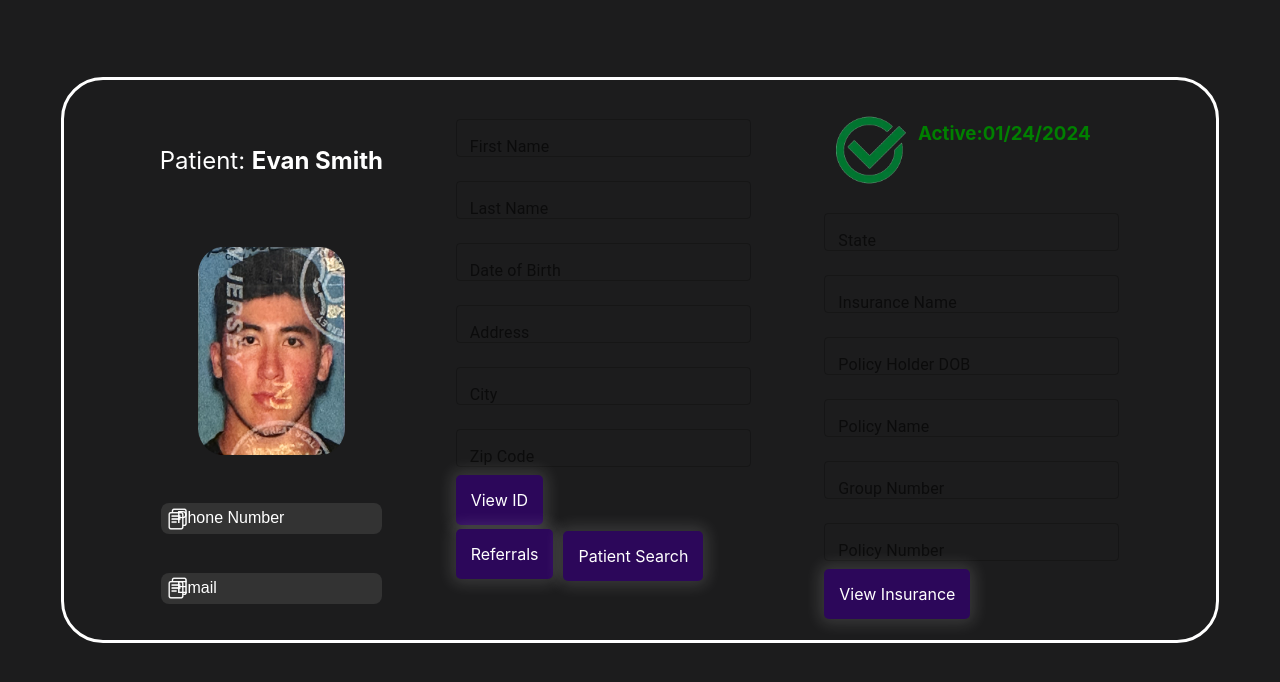
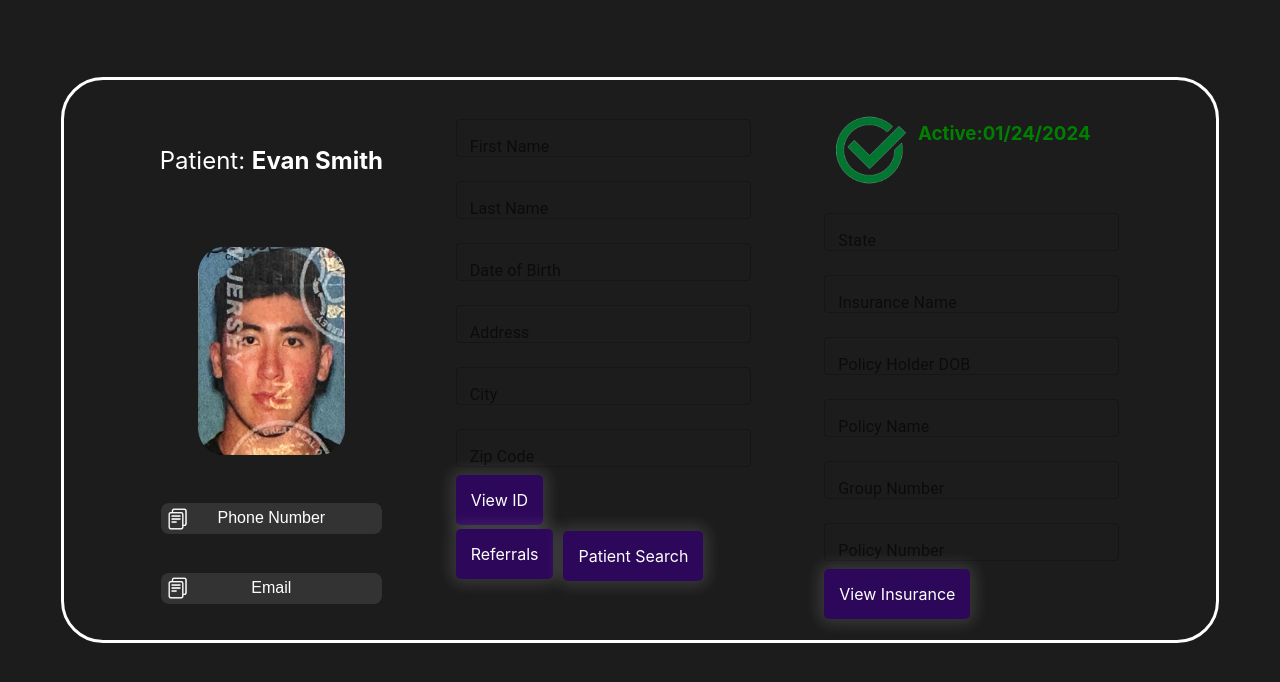
Before and after one commit to shashibyadav/carewallet-doctor-Web-App, a React (Create React App) app: page /PatientData in a window 1280 px wide. Shown: the top 682 px of the page. Built offline with nearby package versions, Linux system fonts and the light colour scheme.

Commit message:
patientdata  page fixes

```diff
--- a/src/Components/PatientData.jsx
+++ b/src/Components/PatientData.jsx
@@ -76,7 +76,7 @@ const PatientList = () => {
               <div className='input-container'>
                 <img src={copyicon} alt="Copy Icon" className="copy-icon"  />
                 <input
-                  className='search-fields'
+                  className='patientdata-search-fields'
                   value={phoneNumber}
                   placeholder="Phone Number"
                   onChange={(e) => setPhoneNumber(e.target.value)}
@@ -85,7 +85,7 @@ const PatientList = () => {
               <div className='input-container'>
                 <img src={copyicon} alt="Copy Icon" className="copy-icon"  />
                 <input
-                  className='search-fields'
+                  className='patientdata-search-fields'
                   value={email}
                   placeholder="Email"
                   onChange={(e) => setEmail(e.target.value)}
--- a/src/styles/patient-data/patient-data.css
+++ b/src/styles/patient-data/patient-data.css
@@ -16,7 +16,7 @@
 }
 
 
-.search-fields {
+.patientdata-search-fields {
     display: flex;
     height: 20%;
     width: 100%;
@@ -25,19 +25,16 @@
     border-radius: 5px;
     box-sizing: border-box;
     margin-right: 0rem;
-    text-align: left;
-    justify-content: left;
-    align-items:flex-start;
     background-color: transparent;
     color: white;
+    align-items: center;
+    justify-content: center;
+    text-align: center;
+
   }
 
-  .search-fields::placeholder {
+  .patientdata-search-fields::placeholder {
     color: #FFF;
-
-    /* text-align: left;
-    justify-content: left;
-    align-items:flex-start; */
 
     font-size: 1rem;
     font-style: normal;
```
